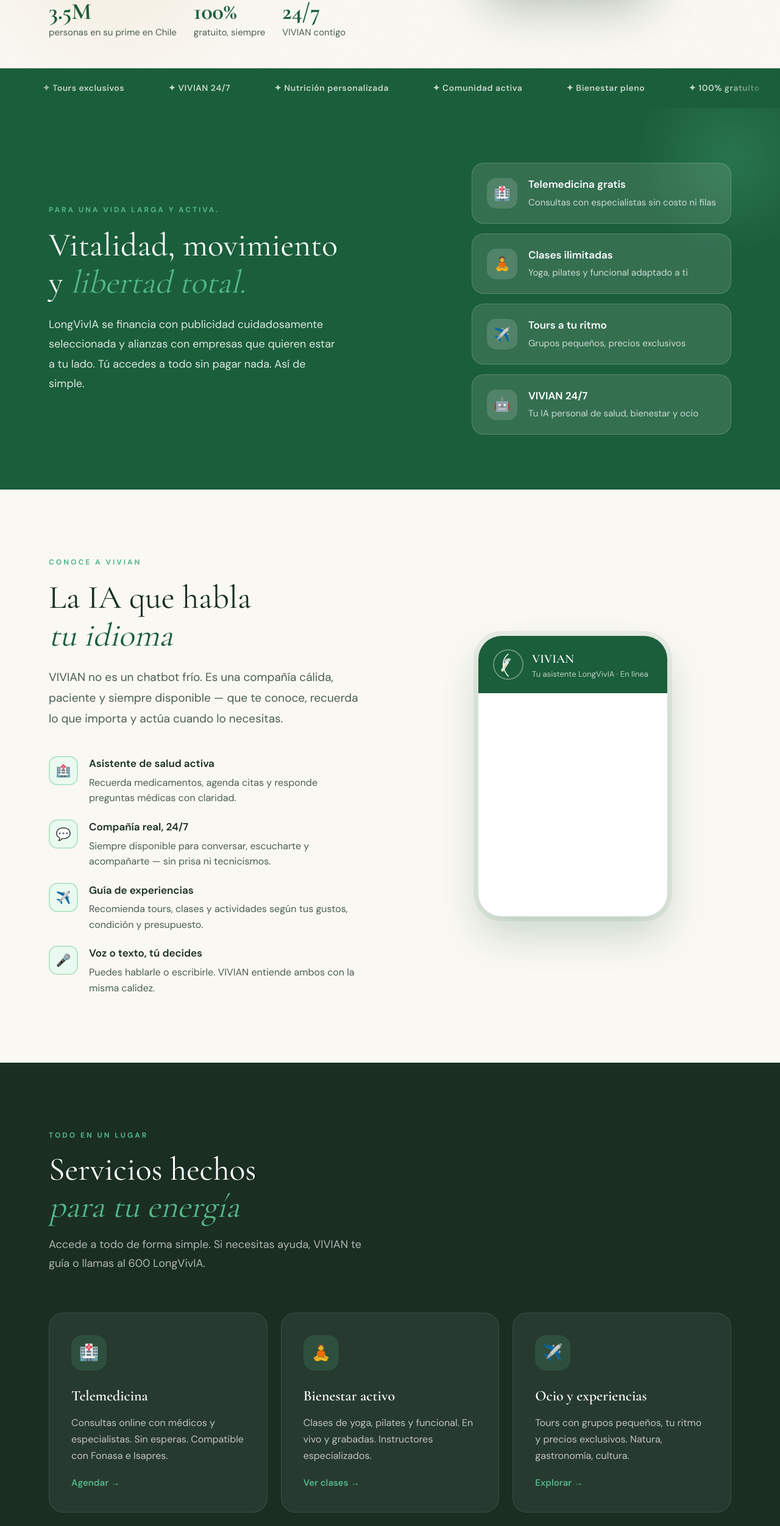
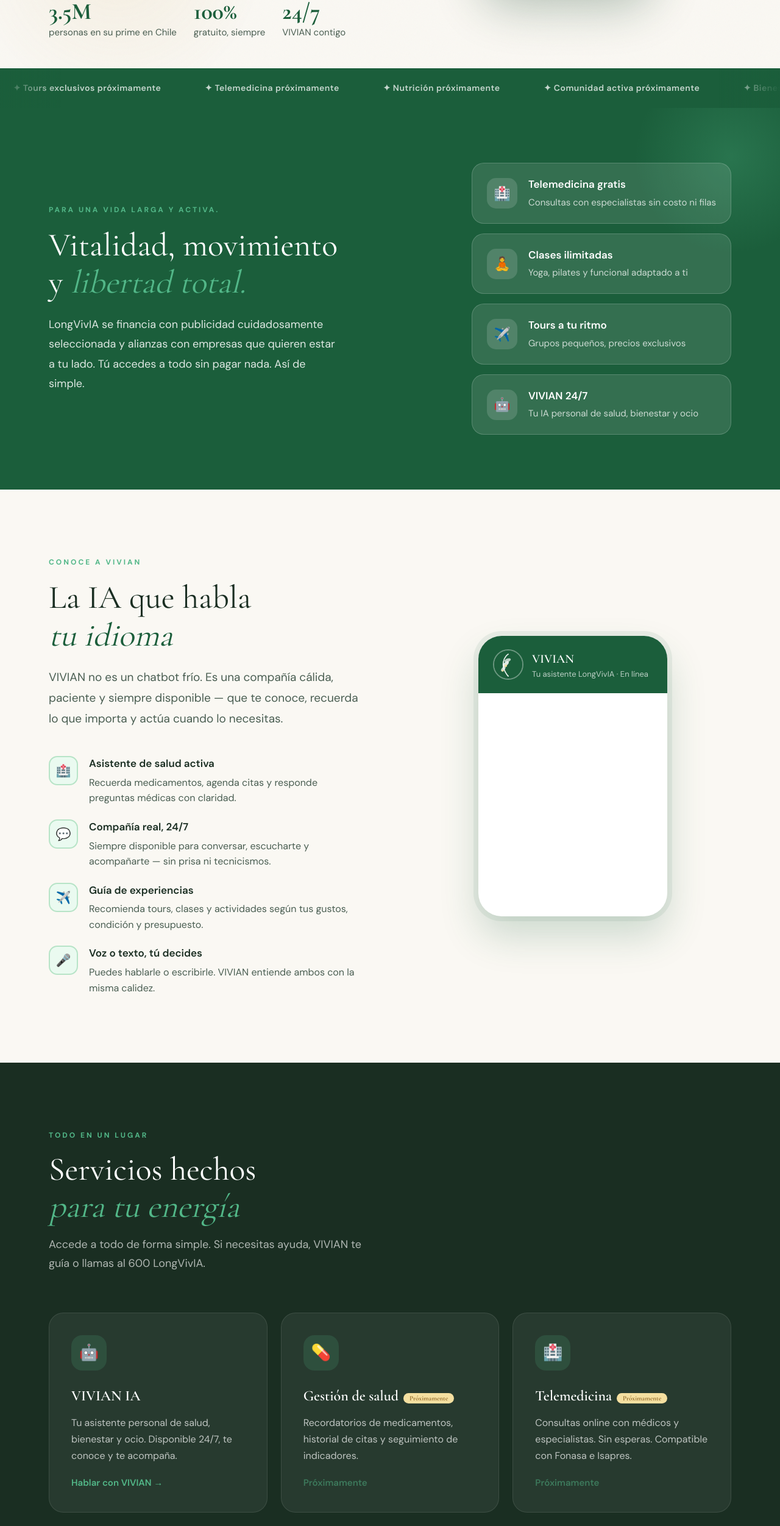
Before and after one commit to arielbustos79-cloud/longviva, a Next.js app: page / in a window 1280 px wide. Shown: the part 780-3283 px from the top of the page at 61% size. Built offline with nearby package versions, Linux system fonts and the light colour scheme.

Commit message:
fix: servicios próximamente correctamente marcados + metadata SEO actualizado

```diff
--- a/app/layout.tsx
+++ b/app/layout.tsx
@@ -16,7 +16,7 @@ const cormorant = Cormorant_Garamond({
 export const metadata: Metadata = {
   title: "LongVivIA — Tu prime, tu plataforma",
   description:
-    "Plataforma digital de salud, bienestar y experiencias para personas en su prime en Chile.",
+    "LongVivIA es tu plataforma gratuita de salud y bienestar en Chile. VIVIAN, tu IA personal, te acompaña 24/7 — sin contraseña, sin letra chica.",
 };
 
 export default function RootLayout({
--- a/app/page.tsx
+++ b/app/page.tsx
@@ -136,13 +136,13 @@ function VivianChat() {
 
 /* ─── Marquee items ───────────────────────────────────────────── */
 const STRIP = [
-  "✦ Telemedicina gratis",
-  "✦ Yoga & Pilates",
-  "✦ Tours exclusivos",
-  "✦ VIVIAN 24/7",
-  "✦ Nutrición personalizada",
-  "✦ Comunidad activa",
-  "✦ Bienestar pleno",
+  "✦ VIVIAN IA 24/7",
+  "✦ Yoga & Pilates próximamente",
+  "✦ Tours exclusivos próximamente",
+  "✦ Telemedicina próximamente",
+  "✦ Nutrición próximamente",
+  "✦ Comunidad activa próximamente",
+  "✦ Bienestar pleno próximamente",
   "✦ 100% gratuito",
 ];
 
@@ -393,18 +393,18 @@ export default function Home() {
         </p>
         <div className={s.servicesGrid}>
           {[
-            { icon: "🏥", title: "Telemedicina", desc: "Consultas online con médicos y especialistas. Sin esperas. Compatible con Fonasa e Isapres.", link: "Agendar →" },
-            { icon: "🧘", title: "Bienestar activo", desc: "Clases de yoga, pilates y funcional. En vivo y grabadas. Instructores especializados.", link: "Ver clases →" },
-            { icon: "✈️", title: "Ocio y experiencias", desc: "Tours con grupos pequeños, tu ritmo y precios exclusivos. Natura, gastronomía, cultura.", link: "Explorar →" },
-            { icon: "🍽️", title: "Nutrición", desc: "Planes personalizados con nutricionistas. Seguimiento y recetas pensadas para ti.", link: "Consultar →" },
-            { icon: "👥", title: "Comunidad", desc: "Grupos por intereses, talleres y actividades sociales con personas que comparten tu energía.", link: "Unirme →" },
-            { icon: "💊", title: "Gestión de salud", desc: "Recordatorios, historial de citas y seguimiento de indicadores. VIVIAN lo organiza todo.", link: "Mi salud →" },
+            { icon: "🤖", title: "VIVIAN IA", desc: "Tu asistente personal de salud, bienestar y ocio. Disponible 24/7, te conoce y te acompaña.", link: "Hablar con VIVIAN →", href: "/vivian", activo: true },
+            { icon: "💊", title: "Gestión de salud", desc: "Recordatorios de medicamentos, historial de citas y seguimiento de indicadores.", link: "Próximamente", href: "#", activo: false },
+            { icon: "🏥", title: "Telemedicina", desc: "Consultas online con médicos y especialistas. Sin esperas. Compatible con Fonasa e Isapres.", link: "Próximamente", href: "#", activo: false },
+            { icon: "🧘", title: "Bienestar activo", desc: "Clases de yoga, pilates y funcional. En vivo y grabadas. Instructores especializados.", link: "Próximamente", href: "#", activo: false },
+            { icon: "✈️", title: "Ocio y experiencias", desc: "Tours con grupos pequeños, tu ritmo y precios exclusivos. Natura, gastronomía, cultura.", link: "Próximamente", href: "#", activo: false },
+            { icon: "🍽️", title: "Nutrición", desc: "Planes personalizados con nutricionistas. Seguimiento y recetas pensadas para ti.", link: "Próximamente", href: "#", activo: false },
           ].map((srv, i) => (
-            <div key={srv.title} className={`${s.srvCard} ${s.fadeIn}`} style={{ transitionDelay: `${i * 80}ms` }}>
+            <div key={srv.title} className={`${s.srvCard} ${s.fadeIn}`} style={{ transitionDelay: `${i * 80}ms`, opacity: srv.activo ? 1 : 0.75 }}>
               <div className={s.srvIcon}>{srv.icon}</div>
-              <h3>{srv.title}</h3>
+              <h3>{srv.title}{!srv.activo && <span style={{ fontSize: "11px", background: "var(--d3)", color: "var(--d1)", borderRadius: "20px", padding: "2px 10px", marginLeft: "8px", fontWeight: 600 }}>Próximamente</span>}</h3>
               <p>{srv.desc}</p>
-              <a href="#" className={s.srvLink}>{srv.link}</a>
+              <a href={srv.href} className={s.srvLink} style={{ pointerEvents: srv.activo ? "auto" : "none", opacity: srv.activo ? 1 : 0.5 }}>{srv.link}</a>
             </div>
           ))}
         </div>
```
